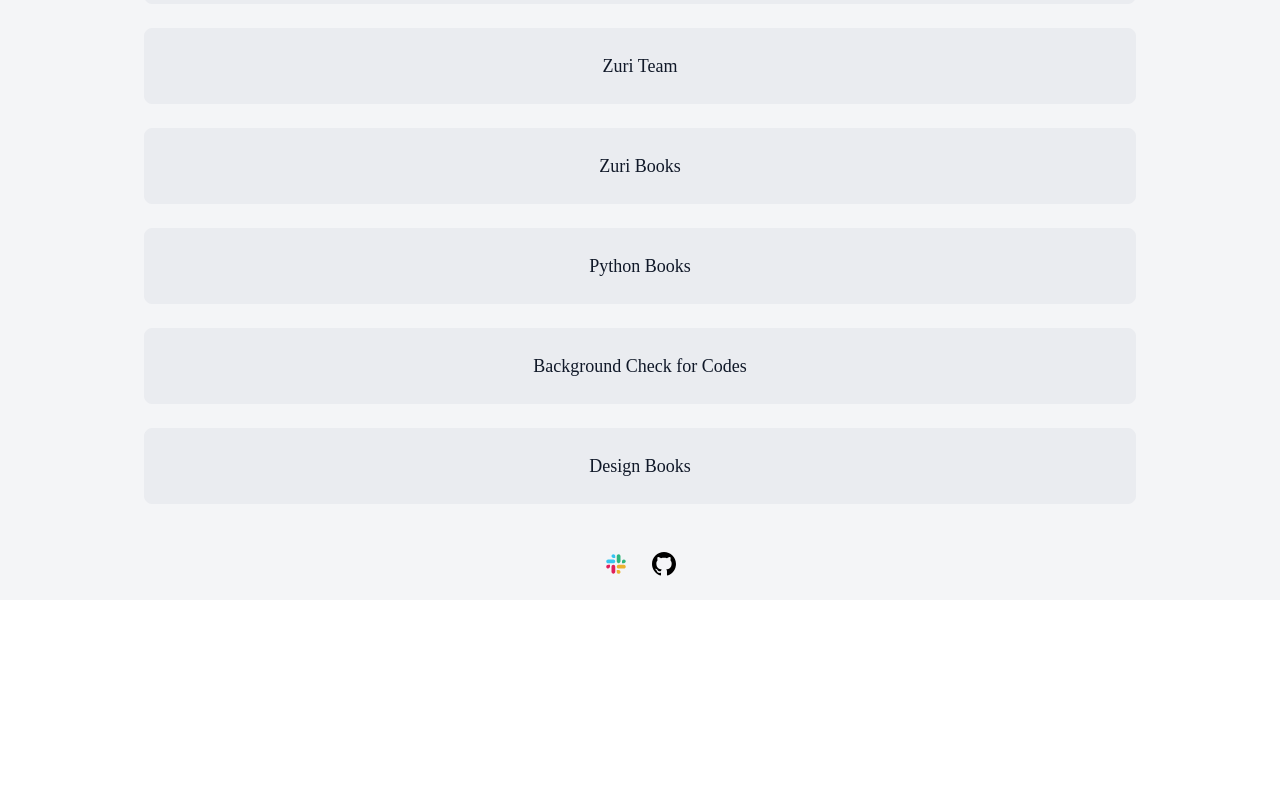
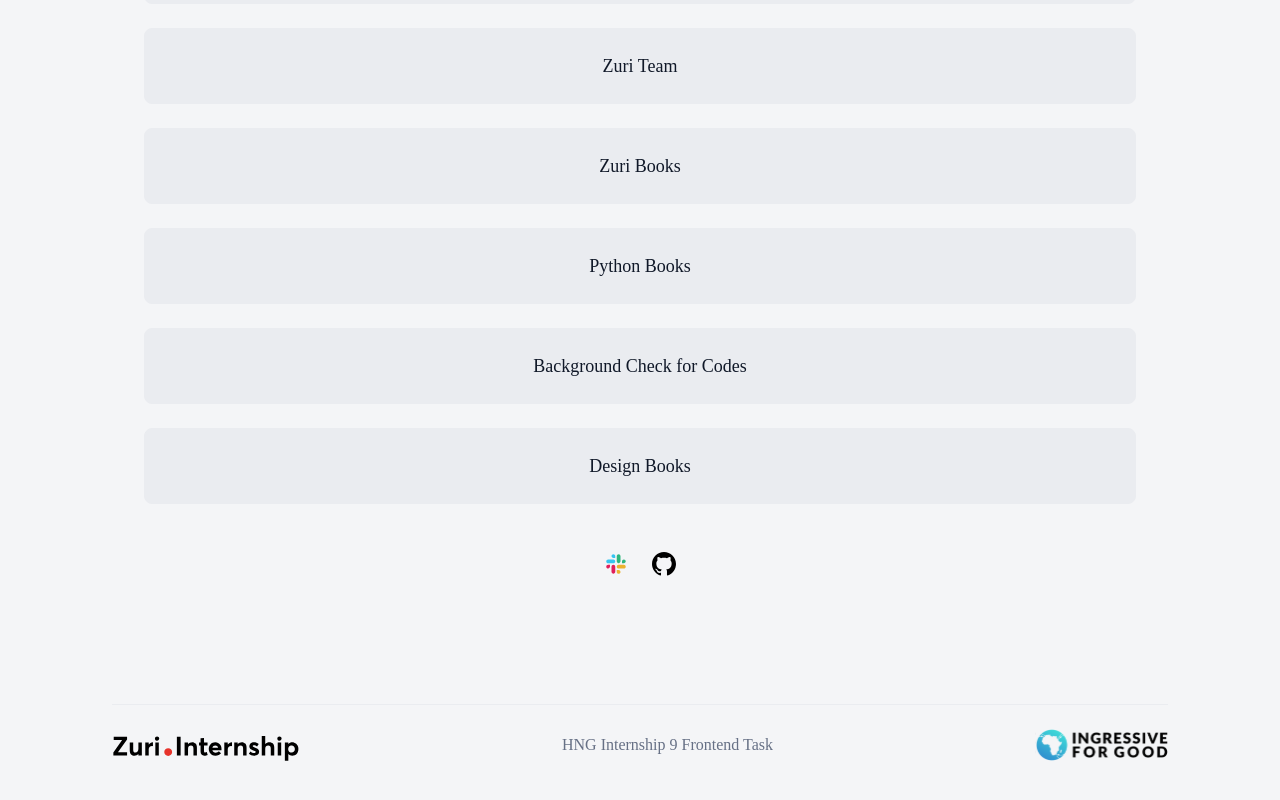
Before and after one commit to Cornerstone-04/zuri-frontend-stage-1, a React (Create React App) app: page / in a window 1280 px wide. Shown: the part 332-1132 px from the top of the page. Before the commit the page ends 932 px from the top, so only its background shows below. Built offline with nearby package versions, Linux system fonts and the light colour scheme.

Commit message:
Add footer and link tabs transition This commit includes the footer and slight animations for hover effects on the link tabs.

```diff
--- a/src/App.jsx
+++ b/src/App.jsx
@@ -1,5 +1,5 @@
 import React from "react";
-import { Github, ProfilePic, Slack } from "./assets";
+import { Github, I4G, Logo, ProfilePic, Slack } from "./assets";
 
 const App = () => {
   return (
@@ -16,74 +16,62 @@ const App = () => {
       </div>
 
       {/* link boxes */}
-      <div className="flex flex-col justify-center items-center gap-6 w-full px-4 sm:px-20 md:px-36">
-        <div className="btn">
+      <div className="flex flex-col justify-center items-center gap-6 w-full px-4 sm:px-12 lg:px-36">
         <a
+          className="btn"
           href="https://twitter.com/cornerstone_jsx"
           rel="noreferrer"
           target="_blank"
-            className="link__text"
           id="twitter"
         >
-            Twitter Link
+          <p className="link__text">Twitter Link</p>
         </a>
-        </div>
 
-        <div className="btn">
         <a
+          className="btn"
           href="https://training.zuri.team/"
           rel="noreferrer"
           target="_blank"
-            className="link__text"
           id="btn__zuri"
         >
-            Zuri Team
+          <p className="link__text">Zuri Team</p>
         </a>
-        </div>
-        <div className="btn">
         <a
+          className="btn"
           href="http://books.zuri.team/"
           rel="noreferrer"
           target="_blank"
-            className="link__text"
           id="books"
         >
-            Zuri Books
+          <p className="link__text">Zuri Books</p>
         </a>
-        </div>
-        <div className="btn">
         <a
+          className="btn"
           href="https://books.zuri.team/python-for-beginners?ref_id=cornerstone"
           rel="noreferrer"
           target="_blank"
-            className="link__text"
           id="book__python"
         >
-            Python Books
+          <p className="link__text">Python Books</p>
         </a>
-        </div>
-        <div className="btn">
         <a
+          className="btn"
           href="https://background.zuri.team/"
           rel="noreferrer"
           target="_blank"
-            className="link__text"
           id="pitch"
         >
-            Background Check for Codes
+          <p className="link__text">Background Check for Codes</p>
         </a>
-        </div>
-        <div className="btn">
         <a
+          className="btn"
           href="https://books.zuri.team/design-rules"
           rel="noreferrer"
           target="_blank"
-            className="link__text"
           id="book_design"
         >
-            Design Books
+          <p className="link__text">Design Books</p>
         </a>
-        </div>
 
         <div className="social py-6 flex justify-center items-center gap-6">
           <a href="/">
@@ -94,6 +82,15 @@ const App = () => {
           </a>
         </div>
       </div>
+      <footer className="w-full py-12 px-4 sm:px-12 lg:px-28 flex justify-center items-center">
+        <div className="m-auto w-full max-w-custom flex flex-col sm:flex-row justify-center sm:justify-between items-center gap-6 border-t-1 border-zuriGray-200 pt-6">
+          <img src={Logo} alt="ingressive_for_good" />
+          <p className="text-zuriGray-500 text-base font-default font-normal">
+            HNG Internship 9 Frontend Task
+          </p>
+          <img src={I4G} alt="zuri_internship" />
+        </div>
+      </footer>
     </div>
   );
 };
--- a/src/assets/index.jsx
+++ b/src/assets/index.jsx
@@ -1,5 +1,7 @@
 import Github from "./icons/github.svg";
 import Slack from "./icons/slack.svg";
 import ProfilePic from "./images/profile__img.png";
+import I4G from "./images/I4G.svg";
+import Logo from "./images/logo.svg";
 
-export { Github, Slack, ProfilePic };
+export { Github, I4G, Logo, Slack, ProfilePic };
--- a/src/index.css
+++ b/src/index.css
@@ -5,7 +5,7 @@
 @tailwind utilities;
 
 .btn {
-  @apply bg-zuriGray-200 h-boxSm sm:h-box py-6 px-8 flex justify-center items-center w-full max-w-6xl border-1 border-zuriGray-200 rounded-lg;
+  @apply bg-zuriGray-200 hover:bg-zuriGray-300 h-boxSm sm:h-box py-6 px-8 flex justify-center items-center w-full max-w-6xl border-1 border-zuriGray-200 rounded-lg transition-all ease-in-out;
 }
 
 .link__text {
--- a/src/output.css
+++ b/src/output.css
@@ -561,6 +561,10 @@ video {
   position: relative;
 }
 
+.m-auto{
+  margin: auto;
+}
+
 .mt-16{
   margin-top: 4rem;
 }
@@ -575,6 +579,10 @@ video {
 
 .w-full{
   width: 100%;
+}
+
+.max-w-custom{
+  max-width: 1216px;
 }
 
 .flex-col{
@@ -601,6 +609,15 @@ video {
   gap: 1.5rem;
 }
 
+.border-t-1{
+  border-top-width: 1px;
+}
+
+.border-zuriGray-200{
+  --tw-border-opacity: 1;
+  border-color: rgb(234 236 240 / var(--tw-border-opacity));
+}
+
 .bg-zuriBg{
   --tw-bg-opacity: 1;
   background-color: rgb(244 245 247 / var(--tw-bg-opacity));
@@ -616,6 +633,15 @@ video {
   padding-bottom: 1.5rem;
 }
 
+.py-12{
+  padding-top: 3rem;
+  padding-bottom: 3rem;
+}
+
+.pt-6{
+  padding-top: 1.5rem;
+}
+
 .font-default{
   font-family: Montserrat;
 }
@@ -625,13 +651,27 @@ video {
   line-height: 1.75rem;
 }
 
+.text-base{
+  font-size: 1rem;
+  line-height: 1.5rem;
+}
+
 .font-bold{
   font-weight: 700;
+}
+
+.font-normal{
+  font-weight: 400;
 }
 
 .text-zuriGray-900{
   --tw-text-opacity: 1;
   color: rgb(16 24 40 / var(--tw-text-opacity));
+}
+
+.text-zuriGray-500{
+  --tw-text-opacity: 1;
+  color: rgb(102 112 133 / var(--tw-text-opacity));
 }
 
 .btn{
@@ -651,6 +691,14 @@ video {
   padding-bottom: 1.5rem;
   padding-left: 2rem;
   padding-right: 2rem;
+  transition-property: all;
+  transition-duration: 150ms;
+  transition-timing-function: cubic-bezier(0.4, 0, 0.2, 1);
+}
+
+.btn:hover{
+  --tw-bg-opacity: 1;
+  background-color: rgb(208 213 221 / var(--tw-bg-opacity));
 }
 
 @media (min-width: 640px){
@@ -674,19 +722,32 @@ video {
     line-height: 1.75rem;
   }
 
+  .sm\:flex-row{
+    flex-direction: row;
+  }
+
+  .sm\:justify-between{
+    justify-content: space-between;
+  }
+
   .sm\:gap-14{
     gap: 3.5rem;
   }
 
-  .sm\:px-20{
-    padding-left: 5rem;
-    padding-right: 5rem;
+  .sm\:px-12{
+    padding-left: 3rem;
+    padding-right: 3rem;
   }
 }
 
-@media (min-width: 768px){
-  .md\:px-36{
+@media (min-width: 1024px){
+  .lg\:px-36{
     padding-left: 9rem;
     padding-right: 9rem;
   }
+
+  .lg\:px-28{
+    padding-left: 7rem;
+    padding-right: 7rem;
+  }
 }
```
Also changed, not shown: tailwind.config.js (+15 -2 lines), src/assets/images/I4G.svg (added), src/assets/images/logo.svg (added). Lines whose indentation alone changed are shown as unchanged.
